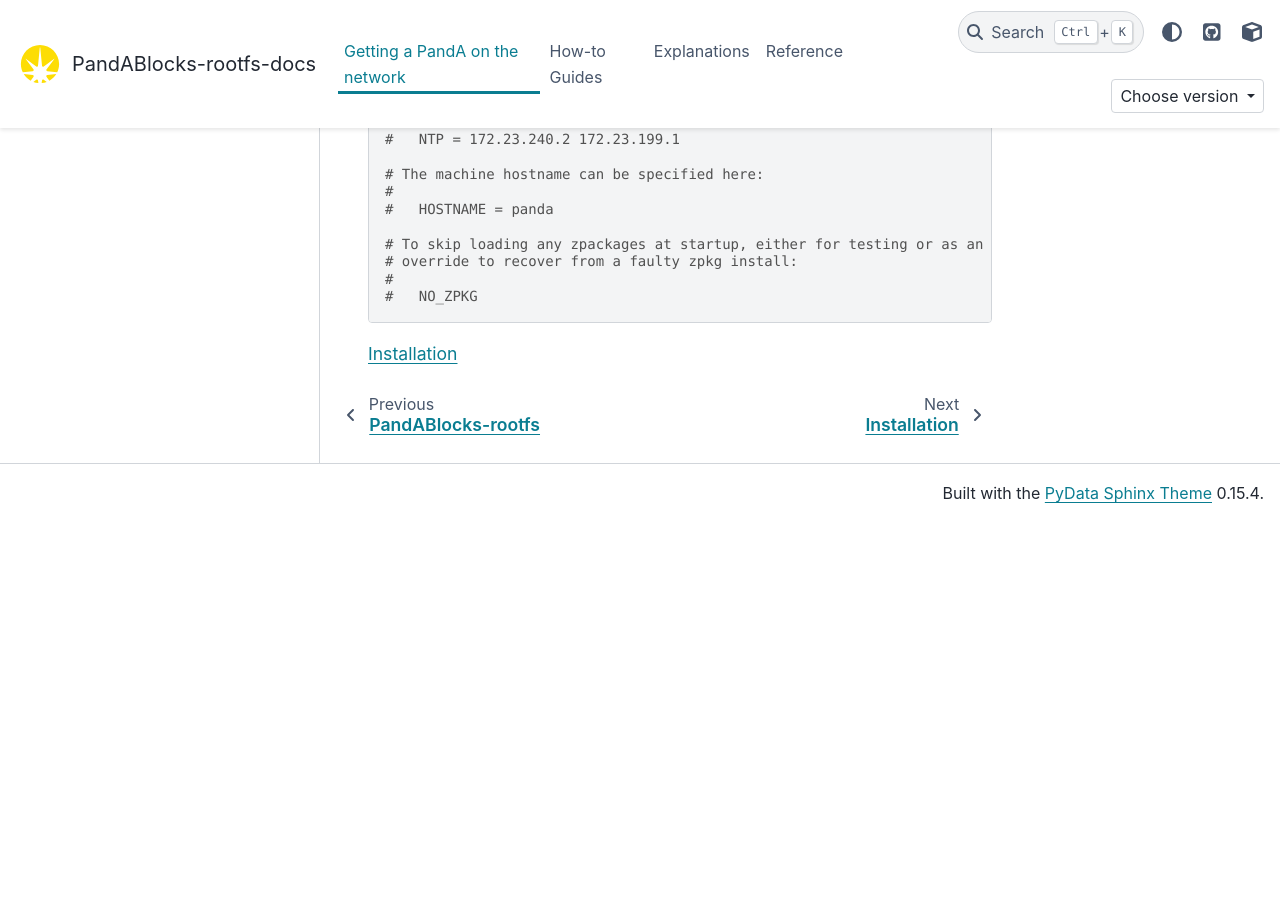
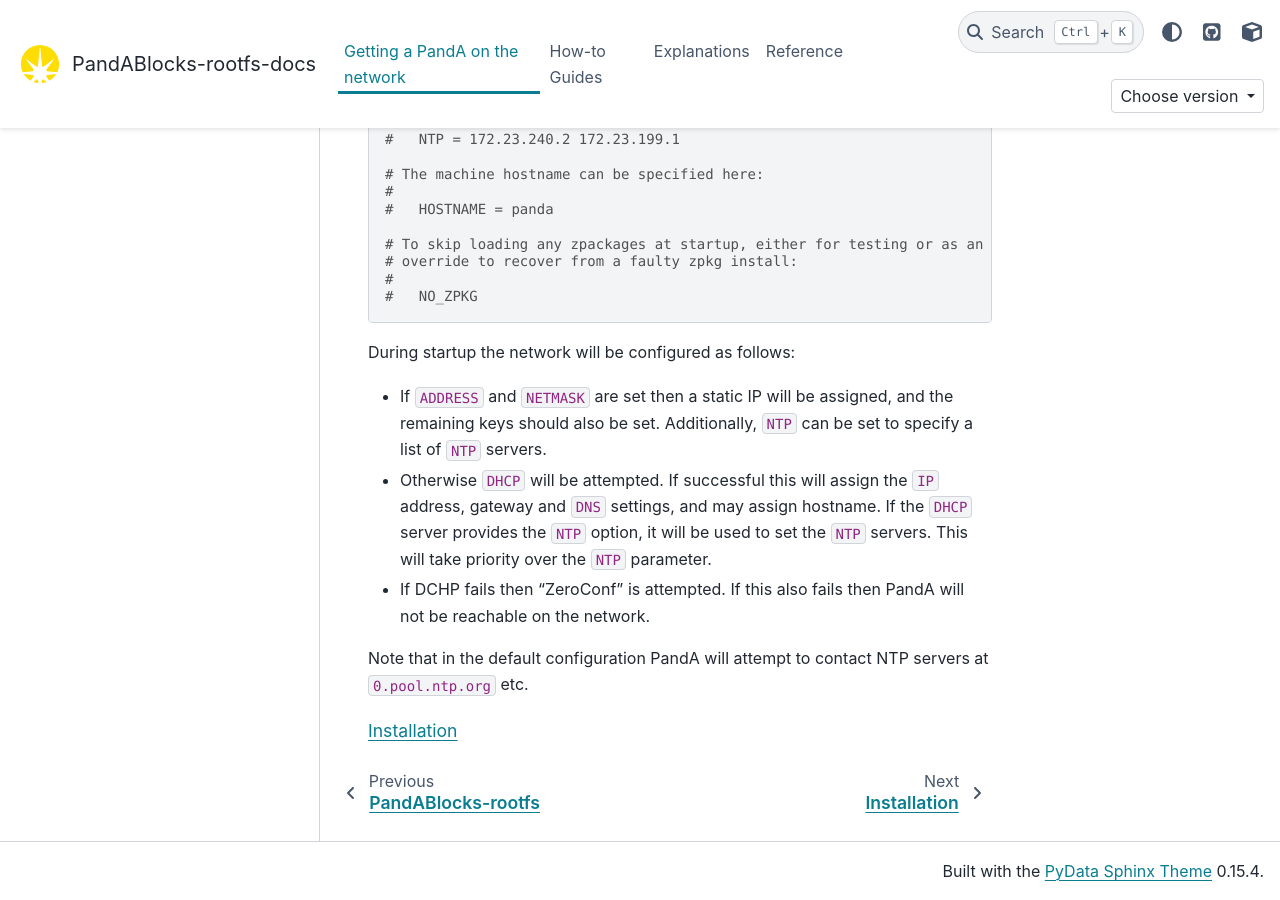
Before and after one commit to ShihabSul/K8s-Self-Hosted-Runner, a Sphinx documentation site: the page built from docs/tutorials.md, in a window 1280 px wide and 900 px high, scrolled down 662 px. Built offline with Sphinx 7.4.7 and the PyData theme 0.15.4, drawn with Linux system fonts in a browser that asks for light colours; the version number could not be read and is left out; comment, search, counter and statistics services are not loaded; before the commit the page ends 1185 px from its top, so only the background shows below that.

Commit message:
Updating tutorials

````diff
--- a/docs/tutorials.md
+++ b/docs/tutorials.md
@@ -36,6 +36,13 @@
 #
 #   NO_ZPKG
 ```
+During startup the network will be configured as follows:
+
+- If `ADDRESS` and `NETMASK` are set then a static IP will be assigned, and the remaining keys should also be set. Additionally, `NTP` can be set to specify a list of `NTP` servers.
+- Otherwise `DHCP` will be attempted. If successful this will assign the `IP` address, gateway and `DNS` settings, and may assign hostname. If the `DHCP` server provides the `NTP` option, it will be used to set the `NTP` servers. This will take priority over the `NTP` parameter.
+- If DCHP fails then “ZeroConf” is attempted. If this also fails then PandA will not be reachable on the network.
+
+Note that in the default configuration PandA will attempt to contact NTP servers at `0.pool.ntp.org` etc.
 
 ```{toctree}
 :maxdepth: 1
````
